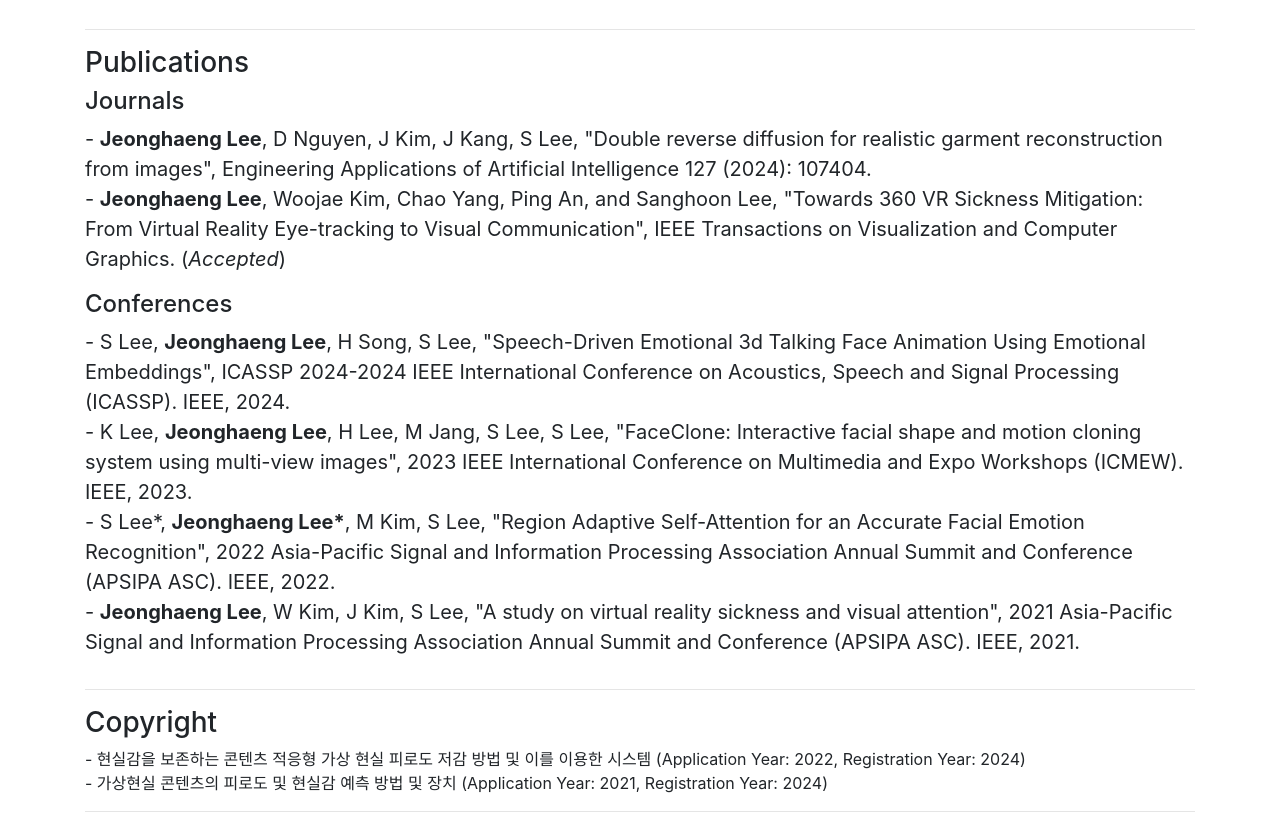
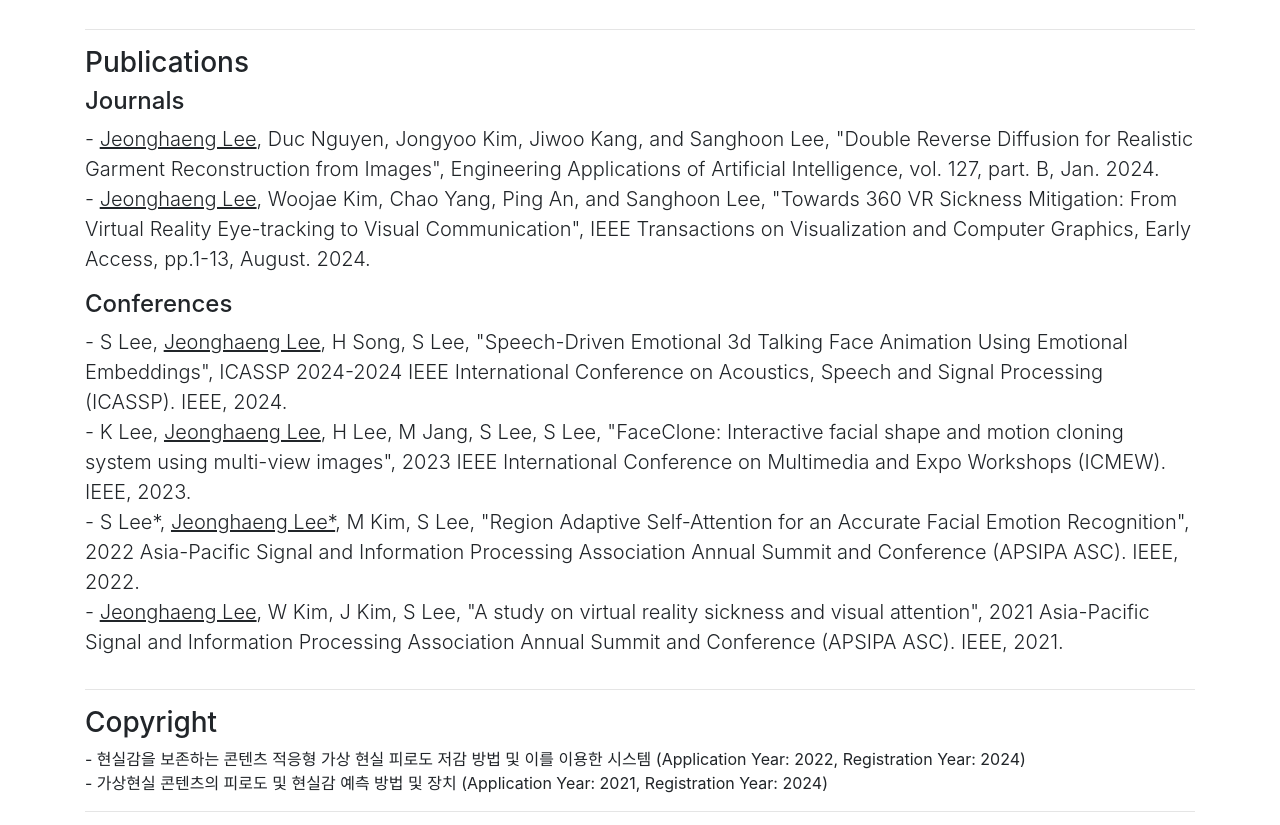
Before and after one commit to HaengInThere/cv, a website: page index.html in a window 1280 px wide. Shown: the part 402-1227 px from the top of the page. Drawn offline with nearby package versions, Linux system fonts and the light colour scheme.

Commit message:
20241220 Update

```diff
--- a/index.html
+++ b/index.html
@@ -70,22 +70,24 @@
         <div class="row">
             <div class="col-md-12">
 
-
                 <h3 class="subtitle">Publications</h3>
                 <!-- Journals Section -->
                 <h4 class="subsubtitle">Journals</h4>
-                <p class="lead"><strong>
-                    - <strong>Jeonghaeng Lee</strong>, D Nguyen, J Kim, J Kang, S Lee, "Double reverse diffusion for realistic garment reconstruction from images", Engineering Applications of Artificial Intelligence 127 (2024): 107404.<br>
-                    - <strong>Jeonghaeng Lee</strong>, Woojae Kim, Chao Yang, Ping An, and Sanghoon Lee, "Towards 360 VR Sickness Mitigation: From Virtual Reality Eye-tracking to Visual Communication", IEEE Transactions on Visualization and Computer Graphics. (<i>Accepted</i>)<br> </strong>
+                <p class="lead">
+                    <!-- - <strong>Jeonghaeng Lee</strong>, D Nguyen, J Kim, J Kang, S Lee, "Double reverse diffusion for realistic garment reconstruction from images", Engineering Applications of Artificial Intelligence 127 (2024): 107404.<br> -->
+                    - <u>Jeonghaeng Lee</u>, Duc Nguyen, Jongyoo Kim, Jiwoo Kang, and Sanghoon Lee, "Double Reverse Diffusion for Realistic Garment Reconstruction from Images", Engineering Applications of Artificial Intelligence, vol. 127, part. B, Jan. 2024. <br>
+
+                    <!-- - <strong>Jeonghaeng Lee</strong>, Woojae Kim, Chao Yang, Ping An, and Sanghoon Lee, "Towards 360 VR Sickness Mitigation: From Virtual Reality Eye-tracking to Visual Communication", IEEE Transactions on Visualization and Computer Graphics. (<i>Accepted</i>)<br> </strong> -->
+                    - <u>Jeonghaeng Lee</u>, Woojae Kim, Chao Yang, Ping An, and Sanghoon Lee, "Towards 360 VR Sickness Mitigation: From Virtual Reality Eye-tracking to Visual Communication", IEEE Transactions on Visualization and Computer Graphics, Early Access, pp.1-13, August. 2024.
 
                 <!-- Conferences Section -->
                 <h4 class="subsubtitle">Conferences</h4>
-                <p class="lead"><strong>
-                    - S Lee, <strong>Jeonghaeng Lee</strong>, H Song, S Lee, "Speech-Driven Emotional 3d Talking Face Animation Using Emotional Embeddings", ICASSP 2024-2024 IEEE International Conference on Acoustics, Speech and Signal Processing (ICASSP). IEEE, 2024. <br>
-                    - K Lee, <strong>Jeonghaeng Lee</strong>, H Lee, M Jang, S Lee, S Lee, "FaceClone: Interactive facial shape and motion cloning system using multi-view images", 2023 IEEE International Conference on Multimedia and Expo Workshops (ICMEW). IEEE, 2023.<br>
-                    - S Lee*, <strong>Jeonghaeng Lee*</strong>, M Kim, S Lee, "Region Adaptive Self-Attention for an Accurate Facial Emotion Recognition", 2022 Asia-Pacific Signal and Information Processing Association Annual Summit and Conference (APSIPA ASC). IEEE, 2022. <br>
-                    - <strong>Jeonghaeng Lee</strong>, W Kim, J Kim, S Lee, "A study on virtual reality sickness and visual attention", 2021 Asia-Pacific Signal and Information Processing Association Annual Summit and Conference (APSIPA ASC). IEEE, 2021.<br>
-                    </strong>
+                <p class="lead">
+                    - S Lee, <u>Jeonghaeng Lee</u>, H Song, S Lee, "Speech-Driven Emotional 3d Talking Face Animation Using Emotional Embeddings", ICASSP 2024-2024 IEEE International Conference on Acoustics, Speech and Signal Processing (ICASSP). IEEE, 2024. <br>
+                    - K Lee, <u>Jeonghaeng Lee</u>, H Lee, M Jang, S Lee, S Lee, "FaceClone: Interactive facial shape and motion cloning system using multi-view images", 2023 IEEE International Conference on Multimedia and Expo Workshops (ICMEW). IEEE, 2023.<br>
+                    - S Lee*, <u>Jeonghaeng Lee*</u>, M Kim, S Lee, "Region Adaptive Self-Attention for an Accurate Facial Emotion Recognition", 2022 Asia-Pacific Signal and Information Processing Association Annual Summit and Conference (APSIPA ASC). IEEE, 2022. <br>
+                    - <u>Jeonghaeng Lee</u>, W Kim, J Kim, S Lee, "A study on virtual reality sickness and visual attention", 2021 Asia-Pacific Signal and Information Processing Association Annual Summit and Conference (APSIPA ASC). IEEE, 2021.<br>
+                </u>
 
 
             </div>
```
